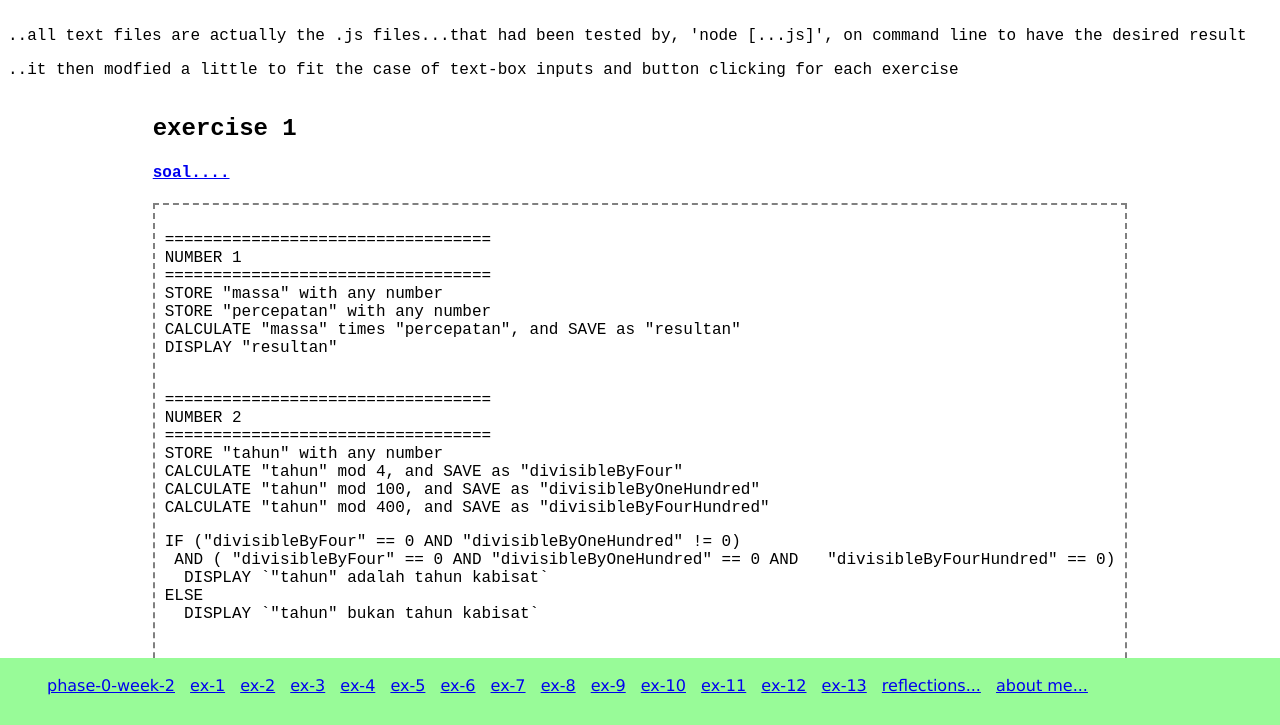
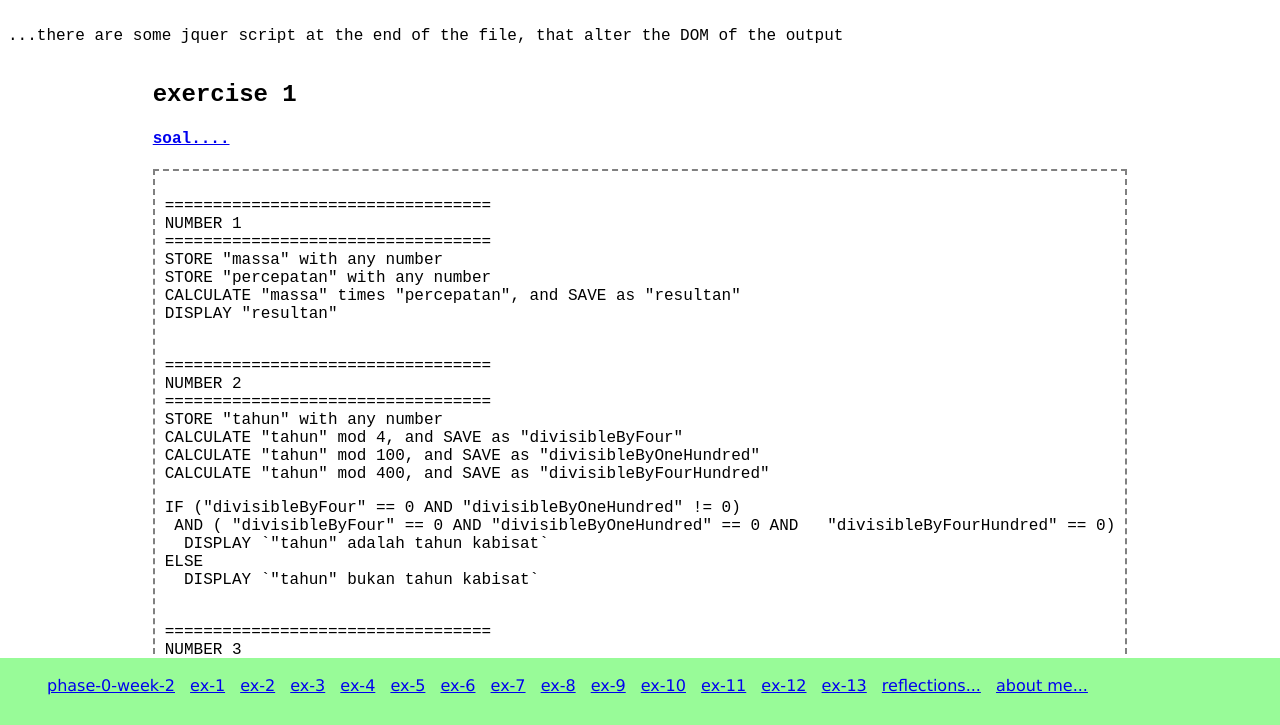
Before and after one commit to leshau90/ilman, a plain HTML site: page phase0week2.html in a window 1280 px wide. Shown: the part 74-799 px from the top of the page. Drawn offline with nearby package versions, Linux system fonts and the light colour scheme.

Commit message:
last-phase-0

```diff
--- a/phase0week2.html
+++ b/phase0week2.html
@@ -103,13 +103,11 @@
     </div>
     <div class="empty">
         <a name="home"></a>
-        <h1> phase-0-week 2 </h1>
+        <h1> Ilman's phase-0-week 2, exercise </h1>
     </div>
 
-    <p>..all text files are actually the .js files...that had been tested by, 'node [...js]', on command line to
-        have
-        the desired result</p>
-    <p>..it then modfied a little to fit the case of text-box inputs and button clicking for each exercise </p>
+    <p>...there are some jquer script at the end of the file, that alter the DOM of the output</p>
+
 
     <div class="flex-container">
 
--- a/txts4/exercise-14.js
+++ b/txts4/exercise-14.js
@@ -1,4 +1,5 @@
 function naikAngkot(arrPenumpang) {
+
     rute = ['A', 'B', 'C', 'D', 'E', 'F'];
     //your code here
     let result = [];
```
Also changed, not shown: txts5/exercise-1.js (+4 -4 lines).
